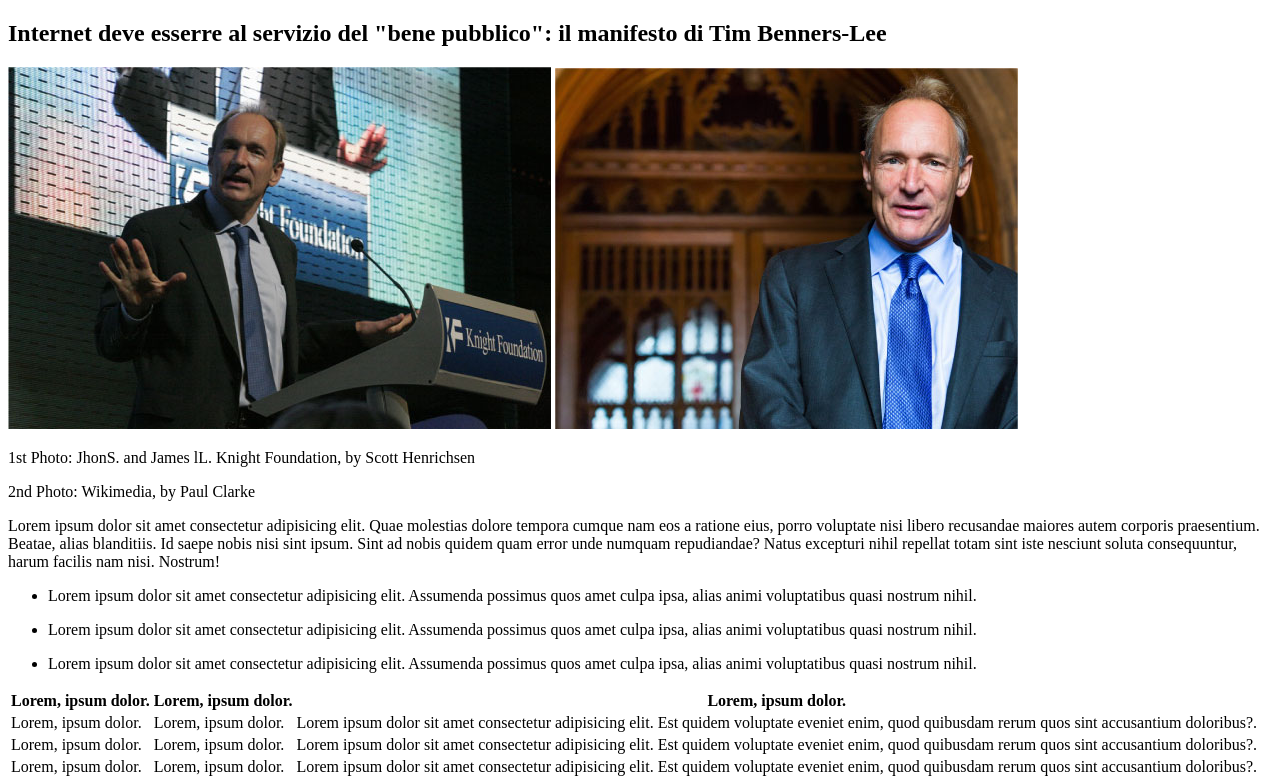
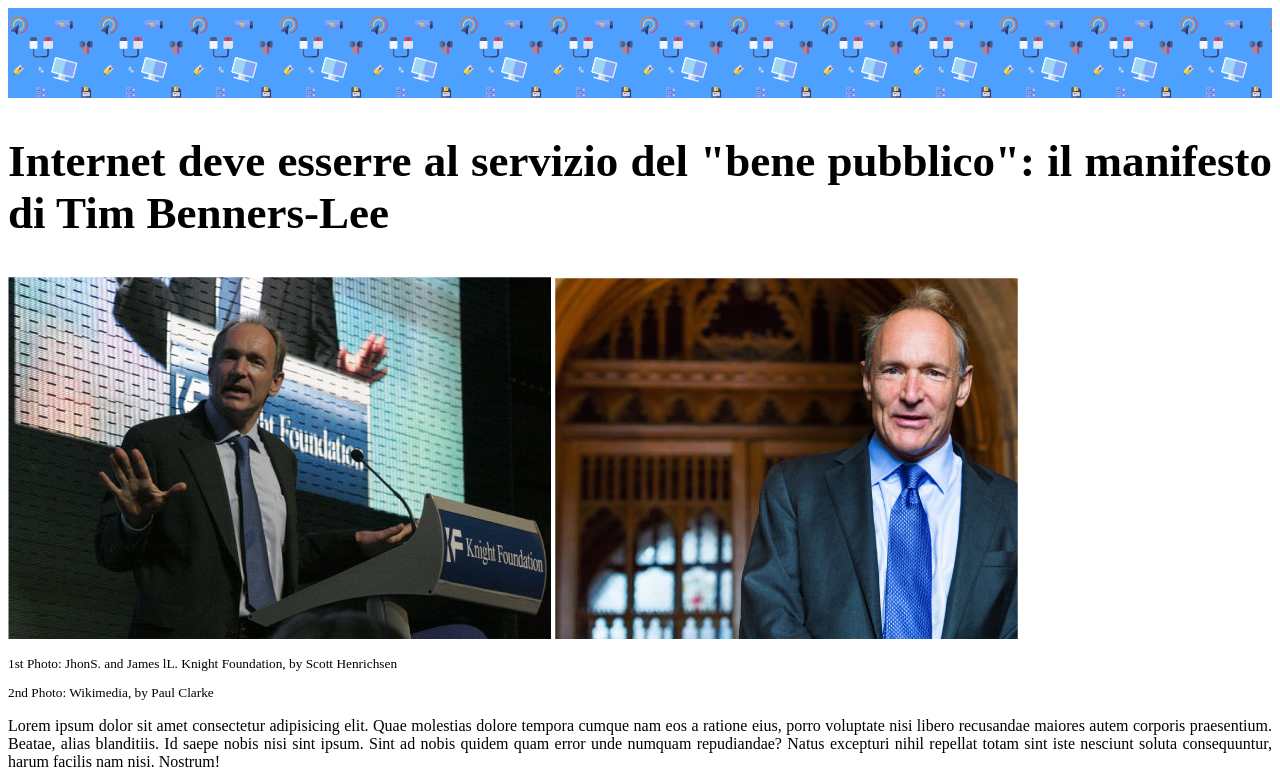
Before and after one commit to MatteoTarabella04/html-css-booleaner, a plain HTML site: page index.html in a window 1280 px wide. Shown: the top 784 px of the page. Drawn offline with Linux system fonts and the light colour scheme.

Commit message:
add style to banner+h1

```diff
--- a/index.html
+++ b/index.html
@@ -11,9 +11,7 @@
     <body>
 
         <header>
-            <section class="header">
-                <div class="banner"></div>
-            </section>
+            <section class="banner"></section>
         </header>
         <!-- /header -->
         <main>
--- a/style.css
+++ b/style.css
@@ -4,3 +4,23 @@ azzurro chiaro: b1e5f2
 grigio: c2c2c2
 giallo: ffff7d
 */
+html{
+    text-align: justify;
+}
+.banner {
+    background-color: #4ea0ff;
+    height: 90px;
+
+    background-image: url(./img/pattern.png);
+    background-size: contain;
+
+}
+
+h1 {
+    font-size: 45px;
+}
+
+.timDesc{
+    font-size: smaller;
+
+}
```
